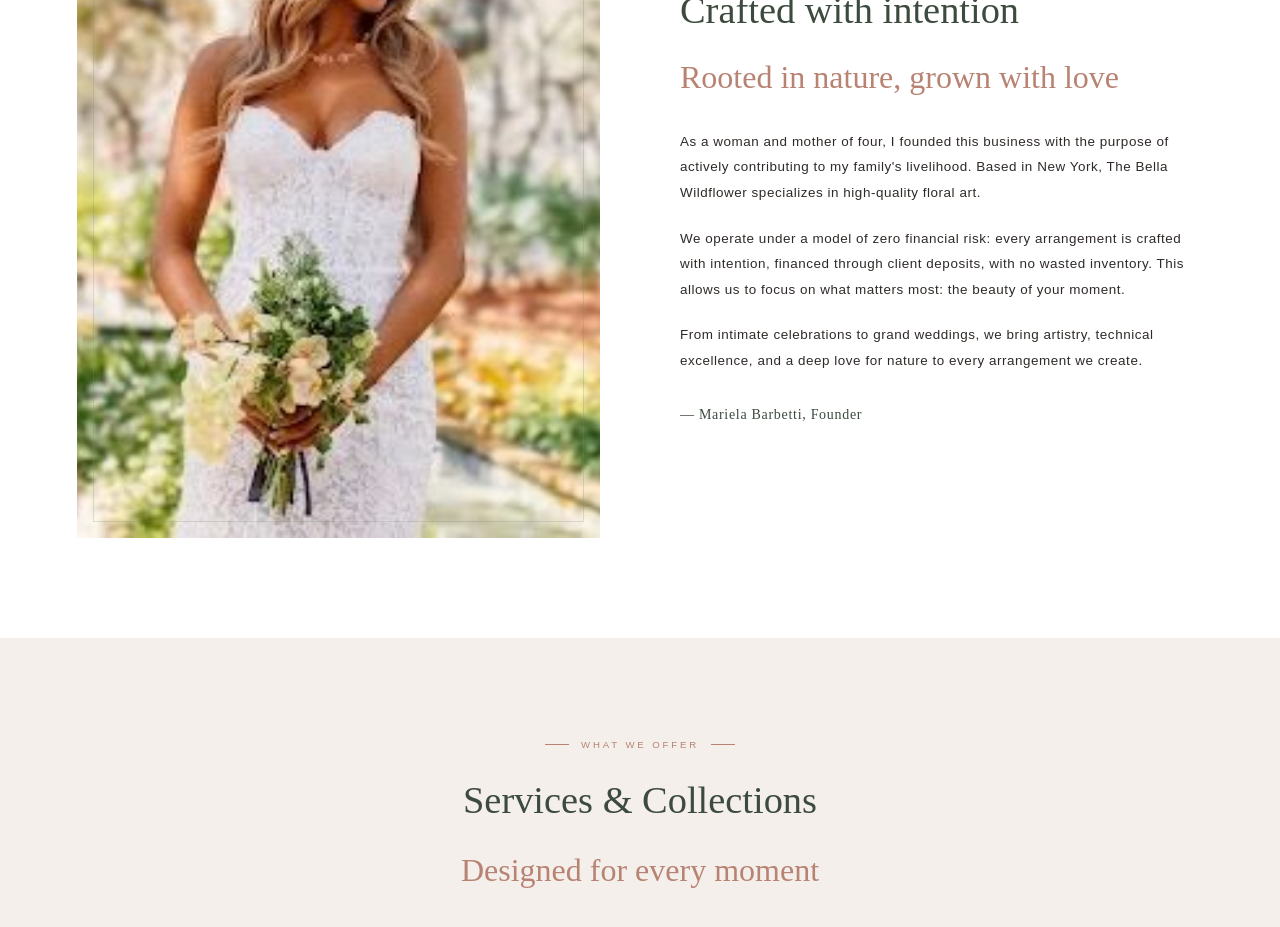
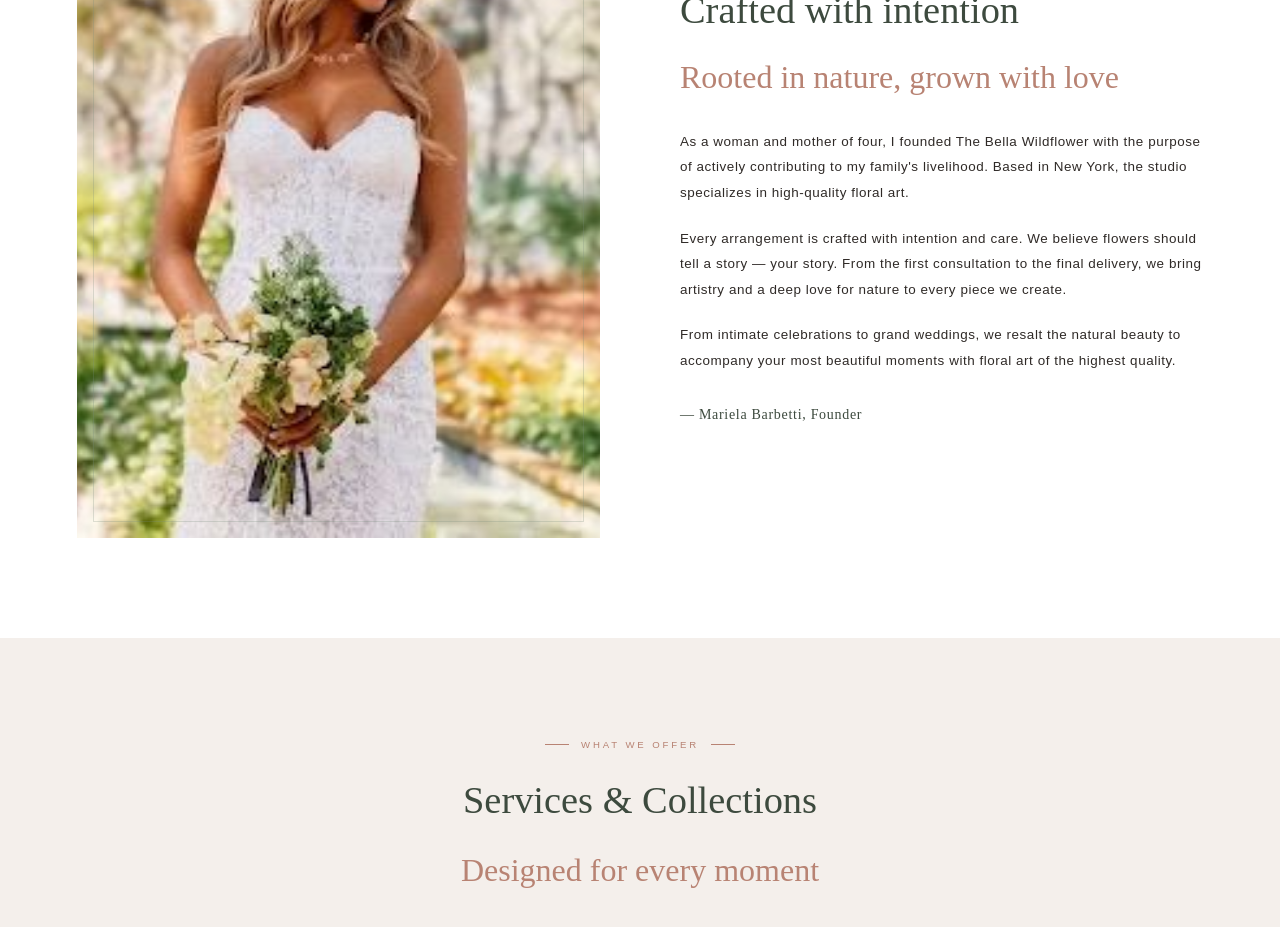
Before and after one commit to Omnix-Solution-Inc/wildflower, a Next.js app: page / in a window 1280 px wide. Shown: the part 1060-1987 px from the top of the page. Built offline with nearby package versions, Linux system fonts and the light colour scheme.

Commit message:
fix: remove private business strategy from public site

```diff
--- a/src/components/landing/About.tsx
+++ b/src/components/landing/About.tsx
@@ -28,20 +28,20 @@ export function About() {
           </p>
 
           <p className="text-[0.84rem] tracking-[0.04em] leading-[1.9] text-charcoal max-w-[560px] mb-5">
-            As a woman and mother of four, I founded this business with the purpose of actively
-            contributing to my family's livelihood. Based in New York, The Bella Wildflower
+            As a woman and mother of four, I founded The Bella Wildflower with the purpose of
+            actively contributing to my family's livelihood. Based in New York, the studio
             specializes in high-quality floral art.
           </p>
 
           <p className="text-[0.84rem] tracking-[0.04em] leading-[1.9] text-charcoal max-w-[560px] mb-5">
-            We operate under a model of zero financial risk: every arrangement is crafted with
-            intention, financed through client deposits, with no wasted inventory. This allows
-            us to focus on what matters most: the beauty of your moment.
+            Every arrangement is crafted with intention and care. We believe flowers should tell
+            a story — your story. From the first consultation to the final delivery, we bring
+            artistry and a deep love for nature to every piece we create.
           </p>
 
           <p className="text-[0.84rem] tracking-[0.04em] leading-[1.9] text-charcoal max-w-[560px]">
-            From intimate celebrations to grand weddings, we bring artistry, technical excellence,
-            and a deep love for nature to every arrangement we create.
+            From intimate celebrations to grand weddings, we resalt the natural beauty to accompany
+            your most beautiful moments with floral art of the highest quality.
           </p>
 
           <p className="font-cinzel text-sm text-moss mt-8 tracking-wider">— Mariela Barbetti, Founder</p>
```
